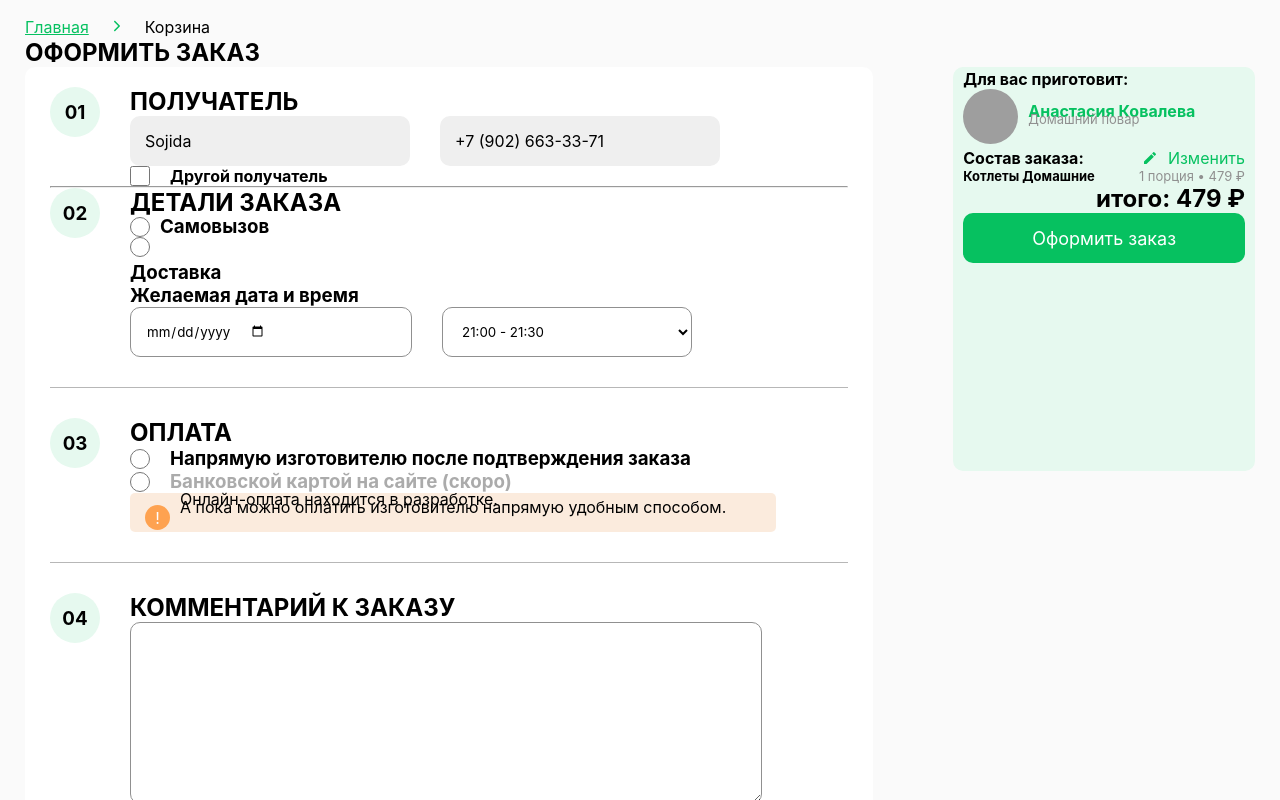
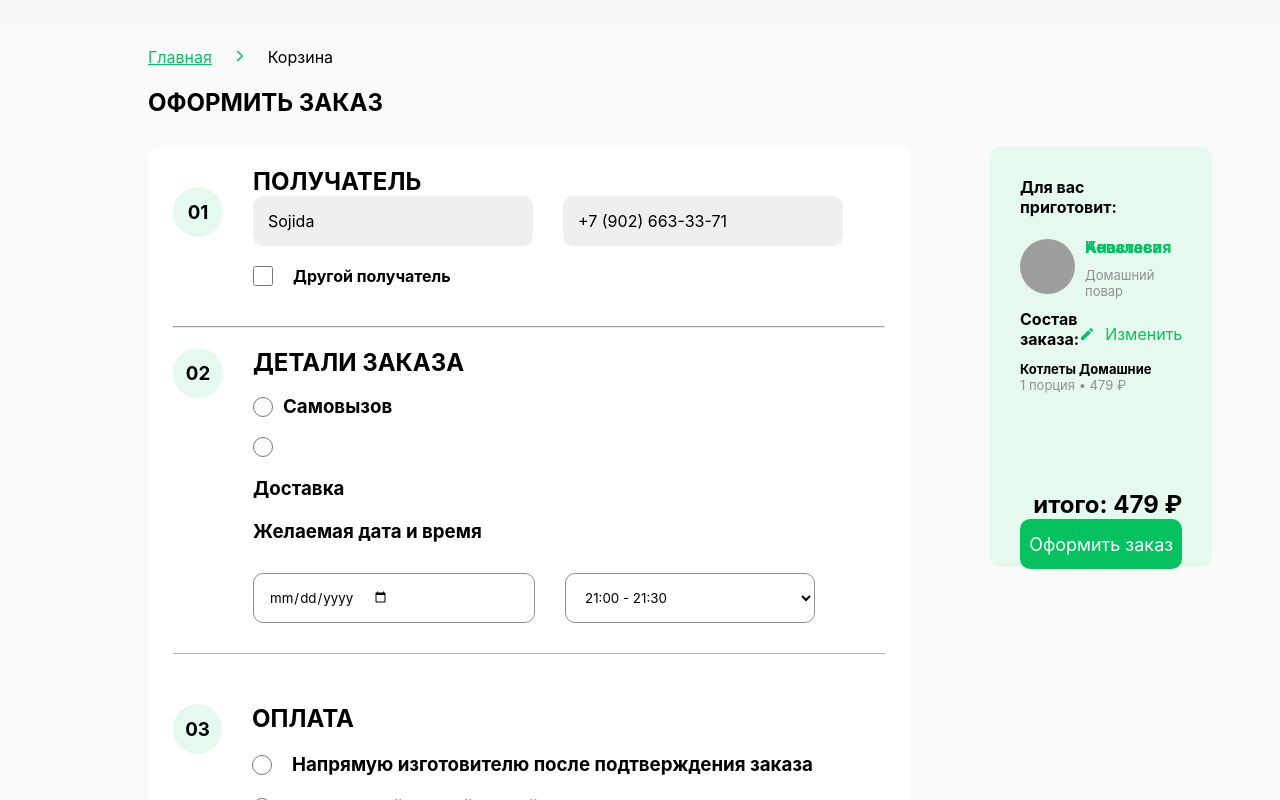
Before and after one commit to abbassiriyus/foods_nextjs, a Next.js app: page /OformleniaZakaza in a window 1280 px wide. Shown: the top 800 px of the page. Built offline with nearby package versions, Linux system fonts and the light colour scheme; grey boxes are pictures that could not be loaded.

Commit message:
12345
12345

```diff
--- a/src/pages/OformleniaZakaza.js
+++ b/src/pages/OformleniaZakaza.js
@@ -251,13 +251,17 @@ export default function Oformlenia_zakaz() {
                 </h2>
               </div>
 
-              <textarea name=" " id="" cols="30" rows="10"></textarea>
+              <textarea className={o.texta} name=" " id="" cols="30" rows="10"></textarea>
               <div className={o.button_for_pay_goods}>
                 <button>Оформить</button>
               </div>
             </div>
           </div>
         </div>
+
+
+
+
         <div className={o.second_oformlenia_zakaz}>
           <h4>Для вас приготовит:</h4>
           <div className={o.info_customer_zakaz}>
@@ -281,7 +285,7 @@ export default function Oformlenia_zakaz() {
             </p>
           </div>
           <div className={o.how_it_cook_zakaz}>
-            <p>Котлеты Домашние</p>
+            <p>Котлеты Домашние</p><br />
             <span>1 порция • 479 ₽</span>
           </div>
           <div className={o.overall_price_zakaz}>
--- a/src/styles/oformlenia_zakaz.module.css
+++ b/src/styles/oformlenia_zakaz.module.css
@@ -1,15 +1,20 @@
 .big_oformlinia_zaka {
   display: flex;
   gap: 80px;
+  width: 80%;
+  margin: auto;
+  margin-top: 30px;
 }
 .App_offormlenia_zakaz {
   background: #fafafa;
   padding: 15px 25px;
+  margin-top: 30px;
 }
 .where_Oformlenia_zakaz {
   display: flex;
   align-items: center;
   gap: 20px;
+  margin-left: 10%;
 }
 .where_Oformlenia_zakaz a {
   color: #06c160;
@@ -30,7 +35,10 @@
   border-radius: 10px;
   width: 850px;
 }
-
+.My_order_oformlenia{
+    margin-top: 20px;
+    margin-left: 10%;
+}
 .count_offermlenia_zakaz {
   width: 50px;
   height: 50px;
@@ -51,6 +59,7 @@
   display: flex;
   align-items: center;
   gap: 30px;
+  margin-bottom: 20px;
 }
 .gets_person2_zakaz {
   display: none;
@@ -89,26 +98,38 @@
 .get_another_person_zakaz {
   display: flex;
   align-items: center;
+  margin-bottom: 40px;
   gap: 20px;
 }
 .get_another_person_zakaz2 {
   display: none;
   align-items: center;
   gap: 20px;
+  margin-bottom: 20px;
+
 }
-
+.data_zakaz_time h3{
+  margin-bottom: 30px;
+}
 #checkbox_zakaz {
   width: 20px;
   height: 20px;
   accent-color: #06c160;
 }
-
+.radio_inp_text_zaka{
+  margin-bottom:20px ;
+}
+.radio_inp_text_zaka input{
+  margin-bottom: 20px;
+}
 .radio_inp_text_zakaz {
   display: flex;
   align-items: center;
   gap: 10px;
   line-height: 0;
   cursor: pointer;
+  margin-bottom: 20px;
+  margin-top: 10px;
 }
 #radio_zakaz {
   accent-color: #06c160;
@@ -116,7 +137,9 @@
   height: 20px;
   cursor: pointer;
 }
-
+.inp_checkbox_and_text_zakaz{
+  margin-top: 20px;
+}
 .inp_checkbox_and_text_zakaz p {
   color: #909090;
   display: none;
@@ -141,6 +164,7 @@
   display: flex;
   align-items: center;
   gap: 30px;
+  margin-bottom: 20px;
 }
 
 .small_div_dostavka input {
@@ -176,6 +200,7 @@
   display: flex;
   align-items: center;
   gap: 15px;
+  margin-bottom: 20px;
 }
 
 .hr_for_dostavka_or_zakaz {
@@ -225,12 +250,16 @@
   background: #fff;
   border-radius: 10px;
 }
-
+.comment_for_zakaz{
+  margin-top: 20px;
+}
 .oplata_zakaza_way_money {
   display: flex;
   align-items: center;
   gap: 20px;
   cursor: pointer;
+  margin-top: 20px;
+  margin-bottom: 20px;
 }
 .oplata_zakaza_way_card {
   display: flex;
@@ -244,7 +273,10 @@
 .oplata_zakaza_way_card h3 {
   color: #909090c2;
 }
-
+.importand_think_oplata p{
+  margin-bottom: 20px;
+  margin-top: 15px;
+}
 .importand_think_oplata {
   display: flex;
   gap: 10px;
@@ -285,6 +317,7 @@
   border: none;
   color: #fff;
   background: #06c160;
+  margin-top:30px;
 }
 
 .comment_for_zakaz button:hover {
@@ -295,10 +328,12 @@
 
 .second_oformlenia_zakaz {
   background: #e6f9ef;
-  height: 400px;
+  height: 380px;
   width: 300px;
   border-radius: 10px;
-  padding: 2px 10px;
+  padding: 20px 30px;
+
+
 }
 
 .info_customer_zakaz {
@@ -340,9 +375,10 @@
 }
 
 .how_it_cook_zakaz {
-  display: flex;
-  align-items: center;
-  justify-content: space-between;
+   line-height: 10px;
+  /* display: flex; */
+  /* align-items: center; */
+  /* justify-content: space-between; */
 }
 @media (max-width: 1140px) {
   .how_it_cook_zakaz {
@@ -372,7 +408,7 @@
     height: 450px;
     width: 500px !important;
     border-radius: 10px;
-    padding: 2px 10px;
+    padding: 20px 30px;
   }
 }
 .how_it_cook_zakaz p {
@@ -390,6 +426,7 @@
   display: flex;
   align-items: center;
   justify-content: flex-end;
+  margin-top:100px;
 }
 
 .second_oformlenia_zakaz button {
@@ -400,18 +437,26 @@
   background: #06c160;
   color: white;
   font-size: 18px;
+  /* margin-top: 100px; */
 }
-
+.second_oformlenia_zakaz h4{
+  margin-top: 10px;
+  margin-bottom: 20px;
+}
 .second_oformlenia_zakaz button:hover {
-  background-color: #fff;
+  background-color: #e6f9ef;
   border: 1px solid #06c160;
   color: #06c160;
 }
-
+.count_offermlenia_zakaz2 h2{
+  margin-bottom: 200px;
+}
 .count_offermlenia_zakaz2 {
   display: none;
 }
-
+.texta{
+  margin-top: 20px;
+}
 @media (max-width: 1100px) {
   .big_oformlinia_zaka {
     display: block;
@@ -749,3 +794,15 @@
     font-size: 16px;
   }
 }
+
+
+
+.count_offermlenia_zakaz{
+  margin-top: 20px;
+}
+.detals_of_the_zakaz{
+  margin-top: 20px;
+}
+.oplata_zakaza_way_card{
+  margin-bottom: 30px;
+}
```
